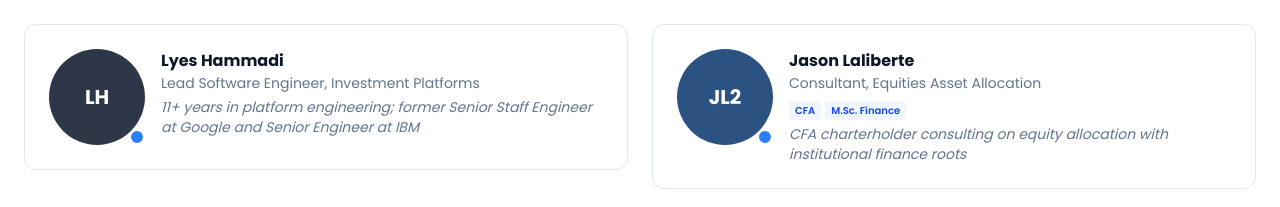
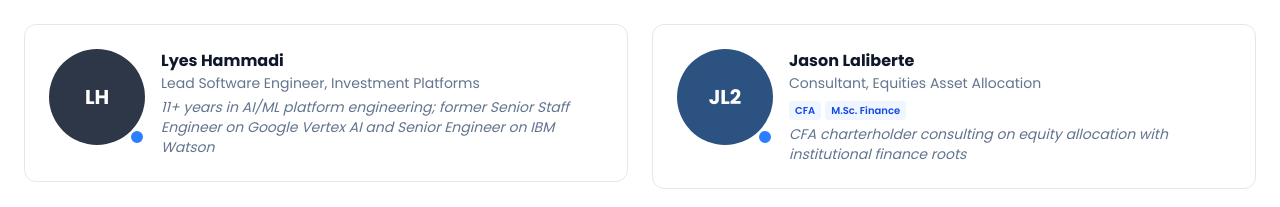
Before and after one commit to Nymbus-Capital/website, a Next.js app: page /team in a window 1280 px wide. Shown: the part 1295-1502 px from the top of the page. Built offline with nearby package versions, Linux system fonts and the light colour scheme.

Commit message:
Update Lyes Hammadi bio to highlight Google Vertex AI and IBM Watson experience

```diff
--- a/src/data/team.ts
+++ b/src/data/team.ts
@@ -150,12 +150,12 @@ export const team: TeamMember[] = [
     title: "Lead Software Engineer, Investment Platforms",
     titleFr: "Ingénieur logiciel principal, plateformes d'investissement",
     department: "Investment Team",
-    bio: "Lyes Hammadi leads investment platform engineering at Nymbus Capital, building and scaling the firm's data infrastructure, trading systems, and internal tools. With over 11 years of experience in software engineering, he previously served as a Senior Staff Software Engineer at Google, where he owned technical roadmaps for core platform components, designed high-volume PostgreSQL architectures, and built production data pipelines and API layers. Prior to Google, he worked as a Senior Engineer at IBM, where he productionized analytical models and built data governance frameworks for financial services clients.",
-    bioFr: "Lyes Hammadi dirige l'ingénierie des plateformes d'investissement chez Nymbus Capital, construisant et faisant évoluer l'infrastructure de données, les systèmes de négoce et les outils internes de la firme. Avec plus de 11 ans d'expérience en génie logiciel, il a précédemment occupé le poste d'ingénieur logiciel principal sénior chez Google, où il a piloté les feuilles de route techniques de composantes de plateforme essentielles, conçu des architectures PostgreSQL à haut volume et bâti des pipelines de données de production et des couches API. Avant Google, il a travaillé comme ingénieur sénior chez IBM, où il a mis en production des modèles analytiques et élaboré des cadres de gouvernance de données pour des clients en services financiers.",
-    summary: "11+ years in platform engineering; former Senior Staff Engineer at Google and Senior Engineer at IBM",
-    summaryFr: "11+ ans en ingénierie de plateformes; ancien ingénieur principal sénior chez Google et ingénieur sénior chez IBM",
-    previousRoles: ["Senior Staff Software Engineer, Core — Google", "Senior Engineer — IBM"],
-    previousRolesFr: ["Ingénieur logiciel principal sénior, Core — Google", "Ingénieur sénior — IBM"],
+    bio: "Lyes Hammadi leads investment platform engineering at Nymbus Capital, building and scaling the firm's data infrastructure, trading systems, and internal tools. With over 11 years of experience in software engineering, he previously served as a Senior Staff Software Engineer on Google's Vertex AI platform, where he owned technical roadmaps for core AI/ML infrastructure components, designed high-volume PostgreSQL architectures, and built production data pipelines and API layers powering Google Cloud's machine learning services. Prior to Google, he worked as a Senior Engineer on IBM's Watson team — the pioneering commercial AI engine that made history by defeating human champions on Jeopardy! and became one of the first AI platforms deployed in enterprise settings — where he productionized analytical models and built data governance frameworks for financial services clients.",
+    bioFr: "Lyes Hammadi dirige l'ingénierie des plateformes d'investissement chez Nymbus Capital, construisant et faisant évoluer l'infrastructure de données, les systèmes de négoce et les outils internes de la firme. Avec plus de 11 ans d'expérience en génie logiciel, il a précédemment occupé le poste d'ingénieur logiciel principal sénior au sein de la plateforme Vertex AI de Google, où il a piloté les feuilles de route techniques de composantes essentielles de l'infrastructure IA/ML, conçu des architectures PostgreSQL à haut volume et bâti des pipelines de données de production et des couches API alimentant les services d'apprentissage automatique de Google Cloud. Avant Google, il a travaillé comme ingénieur sénior au sein de l'équipe Watson d'IBM — le moteur d'IA commercial pionnier qui a marqué l'histoire en battant des champions humains à Jeopardy! et est devenu l'une des premières plateformes d'IA déployées en entreprise — où il a mis en production des modèles analytiques et élaboré des cadres de gouvernance de données pour des clients en services financiers.",
+    summary: "11+ years in AI/ML platform engineering; former Senior Staff Engineer on Google Vertex AI and Senior Engineer on IBM Watson",
+    summaryFr: "11+ ans en ingénierie de plateformes IA/ML; ancien ingénieur principal sénior sur Google Vertex AI et ingénieur sénior sur IBM Watson",
+    previousRoles: ["Senior Staff Software Engineer, Vertex AI — Google", "Senior Engineer, Watson — IBM"],
+    previousRolesFr: ["Ingénieur logiciel principal sénior, Vertex AI — Google", "Ingénieur sénior, Watson — IBM"],
     yearJoined: 2025,
     initials: "LH",
     color: "#2d3748",
```
